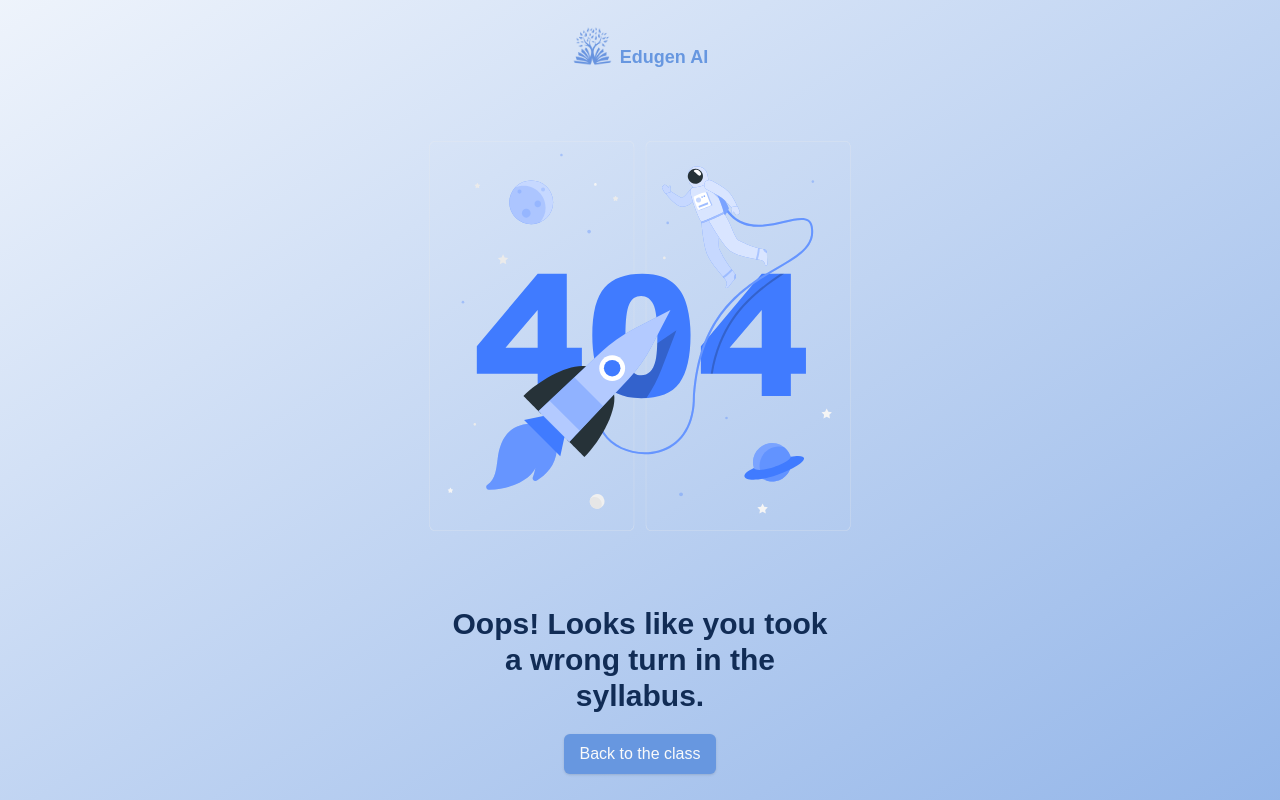
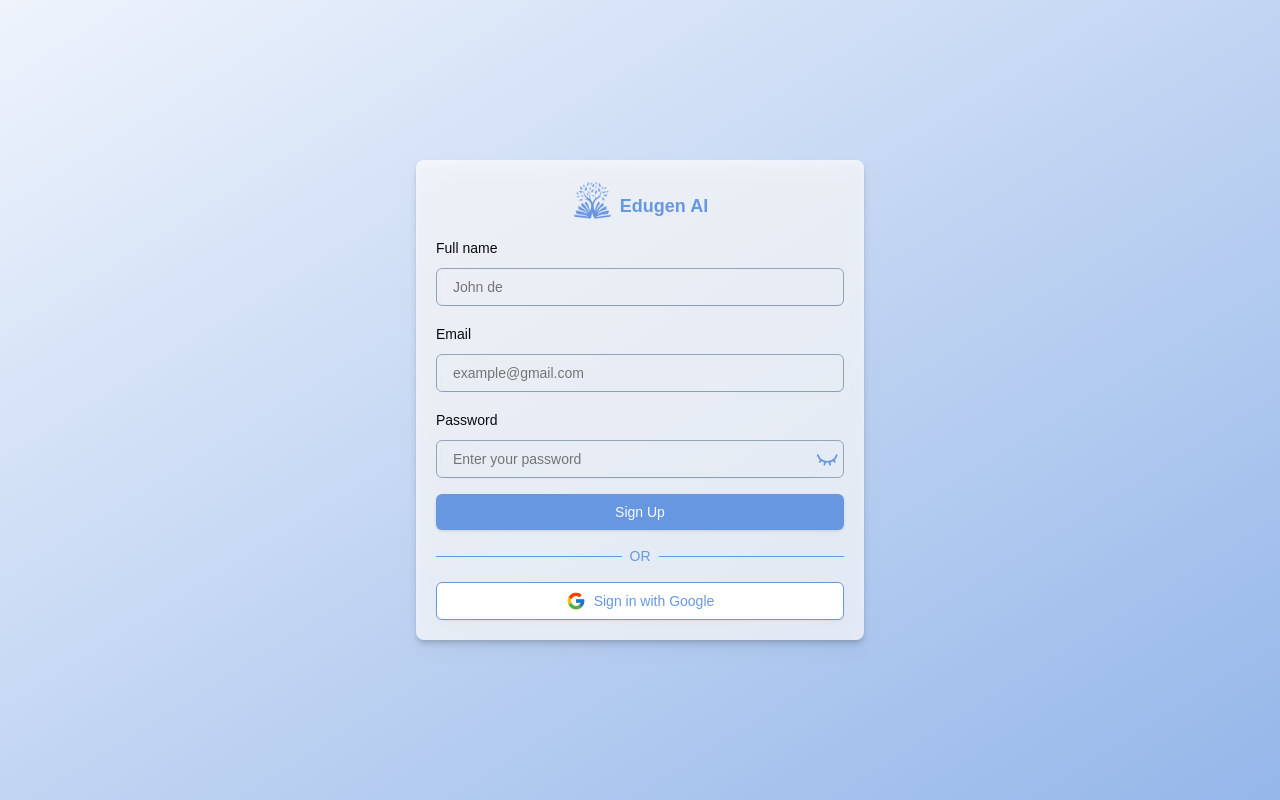
Before and after one commit to ramadhanriyan3/edugen-ai, a Next.js app: page /sign-up in a window 1280 px wide. Before the commit this address had no page. Built offline with nearby package versions, Linux system fonts and the light colour scheme.

Commit message:
feat: add sign in and sign up page

```diff
--- /dev/null
+++ b/app/(auth)/sign-in/page.tsx
@@ -0,0 +1,112 @@
+"use client";
+
+import Image from "next/image";
+import { z } from "zod";
+import { zodResolver } from "@hookform/resolvers/zod";
+import { useForm } from "react-hook-form";
+// import { useRouter } from "next/navigation";
+
+import { Form } from "@/components/ui/form";
+import { Button } from "@/components/ui/button";
+import CustomFormField, {
+  FormFieldType,
+} from "@/components/form/customFormField";
+
+const formSchema = z.object({
+  email: z.string().email(),
+  password: z
+    .string()
+    .min(8, {
+      message: "Pasword must be at least 6 characters.",
+    })
+    .regex(/[A-Z]/, "Password must contain at least one uppercase letter")
+    .regex(/[a-z]/, "Password must contain at least one lowercase letter")
+    .regex(/[0-9]/, "Password must contain at least one number"),
+});
+
+const SignInPage = () => {
+  // const router = useRouter();
+
+  const form = useForm<z.infer<typeof formSchema>>({
+    resolver: zodResolver(formSchema),
+    defaultValues: {
+      email: "",
+      password: "",
+    },
+  });
+
+  const onSubmit = (values: z.infer<typeof formSchema>) => {
+    console.log({ values });
+  };
+
+  return (
+    <div className="flex-1 bg-transparent items-center justify-center flex">
+      <div
+        className="flex flex-col gap-y-4 w-full max-w-md min-w-72 min-h-72
+     bg-white/70
+      shadow-md drop-shadow-lg rounded-lg p-5 items-center mx-4"
+      >
+        <div className="flex items-end gap-x-2 w-fit">
+          <Image
+            alt="logo"
+            src={"/eduGen-Logo.png"}
+            width={50}
+            height={50}
+            className=" w-6 h-6 sm:w-8 sm:h-8 md:w-10 md:h-10"
+          />
+          <h1 className="font-bold leading-none text-base  sm:text-lg text-primary text-center">
+            Edugen AI
+          </h1>
+        </div>
+        <Form {...form}>
+          <form
+            onSubmit={form.handleSubmit(onSubmit)}
+            className="w-full flex flex-col gap-y-4"
+          >
+            {/* put form field */}
+            <CustomFormField
+              control={form.control}
+              name="email"
+              label="Email"
+              placeholder="example@gmail.com"
+              fieldType={FormFieldType.Input}
+            />
+            <CustomFormField
+              fieldType={FormFieldType.Password}
+              control={form.control}
+              name="password"
+              label="Password"
+              placeholder="Enter your password"
+            />
+
+            <Button
+              type="submit"
+              className="w-full bg-primary text-primary-foreground"
+            >
+              Sign In
+            </Button>
+            <div className="flex items-center">
+              <hr className="flex-grow border-t border-primary" />
+              <span className="px-2 text-sm text-primary">OR</span>
+              <hr className="flex-grow border-t border-primary" />
+            </div>
+            <Button
+              variant="outline"
+              className="w-full border-primary text-primary flex items-center"
+            >
+              <Image
+                alt="google-icon"
+                src={"/google-icon.svg"}
+                width={20}
+                height={20}
+              />{" "}
+              Sign in with Google
+            </Button>
+          </form>
+        </Form>
+      </div>
+    </div>
+  );
+};
+
+export default SignInPage;
--- /dev/null
+++ b/app/(auth)/sign-up/page.tsx
@@ -0,0 +1,122 @@
+"use client";
+
+import Image from "next/image";
+import { z } from "zod";
+import { zodResolver } from "@hookform/resolvers/zod";
+import { useForm } from "react-hook-form";
+// import { useRouter } from "next/navigation";
+
+import { Form } from "@/components/ui/form";
+import { Button } from "@/components/ui/button";
+import CustomFormField, {
+  FormFieldType,
+} from "@/components/form/customFormField";
+
+const formSchema = z.object({
+  name: z.string().min(2, {
+    message: "Pasword must be at least 6 characters.",
+  }),
+  email: z.string().email(),
+  password: z
+    .string()
+    .min(8, {
+      message: "Pasword must be at least 6 characters.",
+    })
+    .regex(/[A-Z]/, "Password must contain at least one uppercase letter")
+    .regex(/[a-z]/, "Password must contain at least one lowercase letter")
+    .regex(/[0-9]/, "Password must contain at least one number"),
+});
+
+const SignUpPage = () => {
+  // const router = useRouter();
+
+  const form = useForm<z.infer<typeof formSchema>>({
+    resolver: zodResolver(formSchema),
+    defaultValues: {
+      email: "",
+      password: "",
+    },
+  });
+
+  const onSubmit = (values: z.infer<typeof formSchema>) => {
+    console.log({ values });
+  };
+
+  return (
+    <div className="flex-1 bg-transparent items-center justify-center flex">
+      <div
+        className="flex flex-col gap-y-4 w-full max-w-md min-w-72 min-h-72
+     bg-white/70
+      shadow-md drop-shadow-lg rounded-lg p-5 items-center mx-4"
+      >
+        <div className="flex items-end gap-x-2 w-fit">
+          <Image
+            alt="logo"
+            src={"/eduGen-Logo.png"}
+            width={50}
+            height={50}
+            className=" w-6 h-6 sm:w-8 sm:h-8 md:w-10 md:h-10"
+          />
+          <h1 className="font-bold leading-none text-base  sm:text-lg text-primary text-center">
+            Edugen AI
+          </h1>
+        </div>
+        <Form {...form}>
+          <form
+            onSubmit={form.handleSubmit(onSubmit)}
+            className="w-full flex flex-col gap-y-4"
+          >
+            {/* put form field */}
+            <CustomFormField
+              control={form.control}
+              name="name"
+              label="Full name"
+              placeholder="John de"
+              fieldType={FormFieldType.Input}
+            />
+            <CustomFormField
+              control={form.control}
+              name="email"
+              label="Email"
+              placeholder="example@gmail.com"
+              fieldType={FormFieldType.Input}
+            />
+            <CustomFormField
+              fieldType={FormFieldType.Password}
+              control={form.control}
+              name="password"
+              label="Password"
+              placeholder="Enter your password"
+            />
+
+            <Button
+              type="submit"
+              className="w-full bg-primary text-primary-foreground"
+            >
+              Sign Up
+            </Button>
+            <div className="flex items-center">
+              <hr className="flex-grow border-t border-primary" />
+              <span className="px-2 text-sm text-primary">OR</span>
+              <hr className="flex-grow border-t border-primary" />
+            </div>
+            <Button
+              variant="outline"
+              className="w-full border-primary text-primary flex items-center"
+            >
+              <Image
+                alt="google-icon"
+                src={"/google-icon.svg"}
+                width={20}
+                height={20}
+              />{" "}
+              Sign in with Google
+            </Button>
+          </form>
+        </Form>
+      </div>
+    </div>
+  );
+};
+
+export default SignUpPage;
--- a/app/(public)/page.tsx
+++ b/app/(public)/page.tsx
@@ -40,7 +40,7 @@
         </p>
       </div>
       <div className="w-fit flex gap-x-4">
-        <Link href={"/log-in"}>
+        <Link href={"/sign-in"}>
           <Button className="bg-primary text-primary-foreground text-[10px] md:text-sm">
             Generate Exams
           </Button>
--- a/app/layout.tsx
+++ b/app/layout.tsx
@@ -27,7 +27,7 @@
       <body
         className={`${geistSans.variable} ${geistMono.variable} antialiased w-full bg-gradient-to-tl from-primary/70 to-accent/20 `}
       >
-        <div className="w-full max-w-[1440px] min-h-screen mx-auto">
+        <div className="w-full max-w-[1440px] min-h-screen mx-auto flex">
           {children}
         </div>
       </body>
--- /dev/null
+++ b/components/form/customFormField.tsx
@@ -0,0 +1,125 @@
+/* eslint-disable @typescript-eslint/no-explicit-any */
+"use client";
+
+import { Control } from "react-hook-form";
+import { ReactNode, useState } from "react";
+
+import {
+  FormControl,
+  FormField,
+  FormItem,
+  FormLabel,
+  FormMessage,
+} from "@/components/ui/form";
+import { Input } from "@/components/ui/input";
+import {
+  Select,
+  SelectValue,
+  SelectContent,
+  SelectTrigger,
+  SelectGroup,
+} from "@/components/ui/select";
+import Image from "next/image";
+import { Eye, EyeClosed } from "lucide-react";
+
+export enum FormFieldType {
+  Select = "SELECT",
+  Input = "INPUT",
+  Password = "PASSWORD",
+  InputNumber = "INPUT_NUMBER",
+}
+
+interface CustomPropsField {
+  control: Control<any>;
+  fieldType: FormFieldType;
+  name: string;
+  label?: string;
+  placeholder?: string;
+  iconSrc?: string;
+  iconAlt?: string;
+  disabled?: boolean;
+  inputType?: string;
+  dateFormat?: string;
+  children?: ReactNode;
+}
+
+const RenderField = ({
+  field,
+  props,
+}: {
+  field: any;
+  props: CustomPropsField;
+}) => {
+  const { fieldType, name, label, placeholder, iconSrc, iconAlt, dateFormat } =
+    props;
+
+  const [isShow, setIsShow] = useState(false);
+
+  switch (fieldType) {
+    case "INPUT":
+      return (
+        <div className="pl-1 flex rounded-md border focus-within:border-primary border-slate-400 items-center">
+          {iconSrc && (
+            <Image
+              alt={iconAlt || "icon"}
+              src={iconSrc}
+              width={24}
+              height={24}
+            />
+          )}
+          <FormControl>
+            <Input
+              placeholder={placeholder}
+              {...field}
+              className="border-0 appearance-none focus:outline-none"
+            />
+          </FormControl>
+        </div>
+      );
+
+    case "PASSWORD":
+      return (
+        <div className="px-1 flex rounded-md border focus-within:border-primary border-slate-400 items-center">
+          <FormControl>
+            <Input
+              placeholder={placeholder}
+              {...field}
+              type={isShow ? "text" : "password"}
+              className="border-0 appearance-none focus:outline-none"
+            />
+          </FormControl>
+          {isShow ? (
+            <Eye
+              className="w-6 h-6 text-primary cursor-pointer"
+              onClick={() => setIsShow(false)}
+            />
+          ) : (
+            <EyeClosed
+              className="w-6 h-6 text-primary cursor-pointer"
+              onClick={() => setIsShow(true)}
+            />
+          )}
+        </div>
+      );
+  }
+};
+
+const CustomFormField = (props: CustomPropsField) => {
+  const { control, name, label } = props;
+
+  return (
+    <FormField
+      control={control}
+      name={name}
+      render={({ field }) => (
+        <FormItem className="flex-1">
+          <FormLabel>{label}</FormLabel>
+          <RenderField field={field} props={props} />
+          <FormMessage />
+        </FormItem>
+      )}
+    />
+  );
+};
+
+export default CustomFormField;
--- a/components/ui/input.tsx
+++ b/components/ui/input.tsx
@@ -1,6 +1,6 @@
-import * as React from "react"
+import * as React from "react";
 
-import { cn } from "@/lib/utils"
+import { cn } from "@/lib/utils";
 
 const Input = React.forwardRef<HTMLInputElement, React.ComponentProps<"input">>(
   ({ className, type, ...props }, ref) => {
@@ -8,15 +8,15 @@
       <input
         type={type}
         className={cn(
-          "flex h-9 w-full rounded-md border border-input bg-transparent px-3 py-1 text-base shadow-sm transition-colors file:border-0 file:bg-transparent file:text-sm file:font-medium file:text-foreground placeholder:text-muted-foreground focus-visible:outline-none focus-visible:ring-1 focus-visible:ring-ring disabled:cursor-not-allowed disabled:opacity-50 md:text-sm",
+          "flex h-9 w-full rounded-md border border-input bg-transparent px-3 py-1 text-base shadow-sm transition-colors file:border-0 file:bg-transparent file:text-sm file:font-medium file:text-foreground placeholder:text-muted-foreground focus-visible:outline-none focus-visible:ring-ring disabled:cursor-not-allowed disabled:opacity-50 md:text-sm",
           className
         )}
         ref={ref}
         {...props}
       />
-    )
+    );
   }
-)
-Input.displayName = "Input"
+);
+Input.displayName = "Input";
 
-export { Input }
+export { Input };
```
Also changed, not shown: public/google-icon.svg (added).
